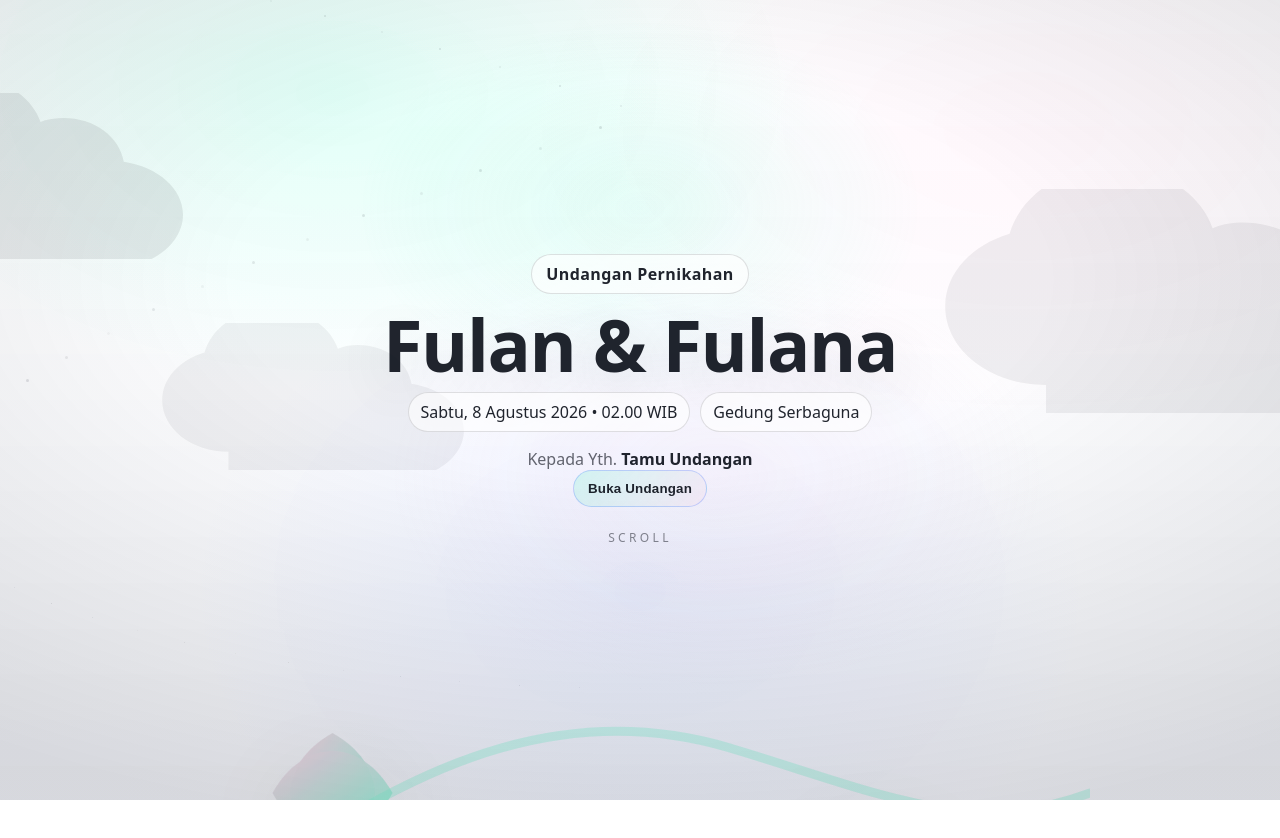
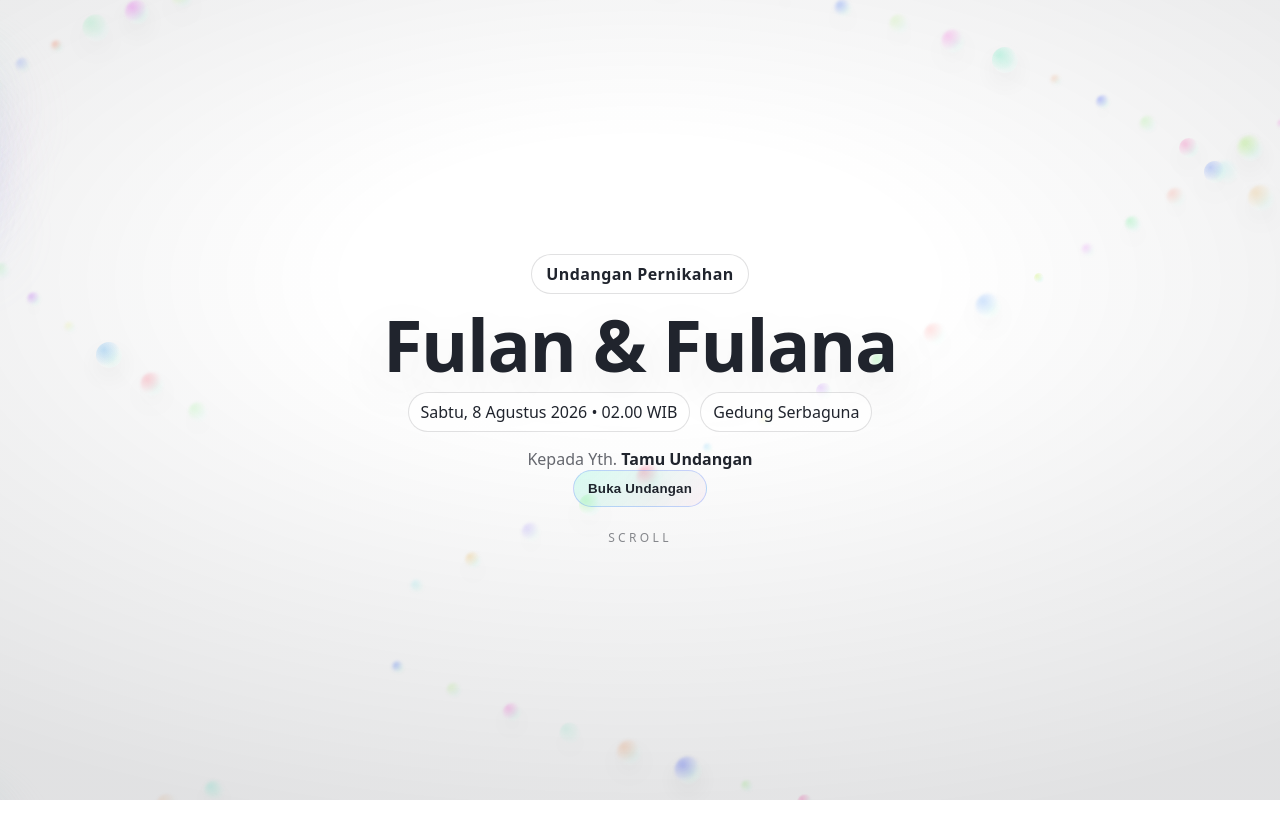
Before and after one commit to yurasera/FloWedding, a React (Vite) app: page / in a window 1280 px wide. Shown: the top 838 px of the page. Built offline with nearby package versions, Linux system fonts and the light colour scheme.

Commit message:
refactor(CoverHeader): component micro parallax scene

```diff
--- /dev/null
+++ b/src/components/MicroParallaxScene.jsx
@@ -0,0 +1,107 @@
+import ParallaxLayer from "./ParallaxLayer.jsx";
+
+function Sparkle({ className = "", style }) {
+  return (
+    <span className={`sparkle ${className}`} style={style} aria-hidden="true">
+      <span className="sparkle-core" />
+    </span>
+  );
+}
+
+function SparkleField({ count = 46, seed = 1 }) {
+  const items = Array.from({ length: count }).map((_, i) => {
+    const t = i + seed * 97;
+    const left = `${(Math.sin(t * 999) * 0.5 + 0.5) * 100}%`;
+    const top = `${(Math.cos(t * 777) * 0.5 + 0.5) * 100}%`;
+    const size = 10 + ((t * 17) % 18);
+    const blur = 0.5 + ((t * 13) % 12) / 10;
+    const opacity = 0.35 + ((t * 29) % 55) / 100;
+    const hue = (t * 47) % 360;
+    return (
+      <Sparkle
+        key={i}
+        style={{
+          left,
+          top,
+          width: size,
+          height: size,
+          opacity,
+          filter: `blur(${blur}px)`,
+          "--h": `${hue}deg`,
+        }}
+      />
+    );
+  });
+  return <div className="sparklefield">{items}</div>;
+}
+
+function Bubble({ style }) {
+  return <span className="bubble" style={style} aria-hidden="true" />;
+}
+
+function BubbleField({ count = 18, seed = 1 }) {
+  const items = Array.from({ length: count }).map((_, i) => {
+    const t = i + seed * 131;
+    const left = `${(Math.sin(t * 333) * 0.5 + 0.5) * 100}%`;
+    const top = `${(Math.cos(t * 555) * 0.5 + 0.5) * 100}%`;
+    const size = 80 + ((t * 19) % 160);
+    const opacity = 0.14 + ((t * 37) % 22) / 100;
+    return (
+      <Bubble
+        key={i}
+        style={{
+          left,
+          top,
+          width: size,
+          height: size,
+          opacity,
+        }}
+      />
+    );
+  });
+  return <div className="bubblefield">{items}</div>;
+}
+
+export default function MicroParallaxScene() {
+  return (
+    <div className="scene micro-scene" aria-hidden="true">
+      <ParallaxLayer
+        speed={0.08}
+        range={320}
+        mouseX={30}
+        mouseY={18}
+        rotateX={4}
+        rotateY={-4}
+        className="micro-layer micro-bubbles"
+      >
+        <BubbleField count={20} seed={1} />
+      </ParallaxLayer>
+
+      <ParallaxLayer
+        speed={0.16}
+        range={360}
+        mouseX={42}
+        mouseY={26}
+        rotateX={6}
+        rotateY={-6}
+        className="micro-layer micro-sparkles"
+      >
+        <SparkleField count={58} seed={2} />
+      </ParallaxLayer>
+
+      <ParallaxLayer
+        speed={0.26}
+        range={360}
+        mouseX={56}
+        mouseY={34}
+        rotateX={8}
+        rotateY={-8}
+        className="micro-layer micro-sparkles2"
+      >
+        <SparkleField count={44} seed={3} />
+      </ParallaxLayer>
+
+      <div className="scene-vignette micro-vignette" />
+    </div>
+  );
+}
--- a/src/components/ParallaxLayer.jsx
+++ b/src/components/ParallaxLayer.jsx
@@ -10,6 +10,10 @@ function getScrollY() {
 export default function ParallaxLayer({
   speed = 0.25,
   range = 220,
+  mouseX = 0,
+  mouseY = 0,
+  rotateX = 0,
+  rotateY = 0,
   className = "",
   style,
   children,
@@ -50,7 +54,9 @@ export default function ParallaxLayer({
 
   const transform = reducedMotion
     ? undefined
-    : `translate3d(0, ${offset.toFixed(2)}px, 0)`;
+    : `translate3d(calc(var(--pmx, 0) * ${mouseX}px), calc(${offset.toFixed(
+        2
+      )}px + (var(--pmy, 0) * ${mouseY}px)), 0) rotateX(calc(var(--pmy, 0) * ${rotateX}deg)) rotateY(calc(var(--pmx, 0) * ${rotateY}deg))`;
 
   return (
     <div
--- a/src/components/ParallaxScene.jsx
+++ b/src/components/ParallaxScene.jsx
@@ -92,22 +92,39 @@ function Floral({ className = "" }) {
 export default function ParallaxScene() {
   return (
     <div className="scene">
-      <ParallaxLayer speed={0.12} range={520} className="scene-bg">
+      <ParallaxLayer speed={0.12} range={520} mouseX={18} mouseY={12} rotateX={2} rotateY={-2} className="scene-bg">
         <div className="bg-gradient" />
         <DotField density={72} />
       </ParallaxLayer>
 
-      <ParallaxLayer speed={0.22} range={560} className="scene-clouds">
+      <ParallaxLayer
+        speed={0.22}
+        range={560}
+        mouseX={34}
+        mouseY={22}
+        rotateX={5}
+        rotateY={-5}
+        className="scene-clouds"
+      >
         <Cloud className="c1" />
         <Cloud className="c2" />
         <Cloud className="c3" />
       </ParallaxLayer>
 
-      <ParallaxLayer speed={0.36} range={520} className="scene-glow">
+      <ParallaxLayer speed={0.36} range={520} mouseX={24} mouseY={16} rotateX={3} rotateY={-3} className="scene-glow">
         <div className="glow" />
       </ParallaxLayer>
 
-      <ParallaxLayer speed={0.52} range={520} className="scene-floral" origin="bottom">
+      <ParallaxLayer
+        speed={0.52}
+        range={520}
+        mouseX={44}
+        mouseY={32}
+        rotateX={7}
+        rotateY={-7}
+        className="scene-floral"
+        origin="bottom"
+      >
         <Floral className="f1" />
       </ParallaxLayer>
 
--- a/src/sections/CoverHeader.jsx
+++ b/src/sections/CoverHeader.jsx
@@ -1,5 +1,6 @@
-import ParallaxScene from "../components/ParallaxScene.jsx";
+import MicroParallaxScene from "../components/MicroParallaxScene.jsx";
 import Reveal from "../components/Reveal.jsx";
+import { useEffect, useRef } from "react";
 
 function Pill({ children }) {
   return <span className="pill">{children}</span>;
@@ -13,9 +14,59 @@ export default function CoverHeader({
   guestName,
   onOpen,
 }) {
+  const ref = useRef(null);
+
+  useEffect(() => {
+    const el = ref.current;
+    if (!el) return;
+
+    let raf = 0;
+    let targetX = 0;
+    let targetY = 0;
+    let curX = 0;
+    let curY = 0;
+
+    const update = () => {
+      raf = 0;
+      curX += (targetX - curX) * 0.14;
+      curY += (targetY - curY) * 0.14;
+      el.style.setProperty("--pmx", curX.toFixed(4));
+      el.style.setProperty("--pmy", curY.toFixed(4));
+      if (Math.abs(targetX - curX) > 0.001 || Math.abs(targetY - curY) > 0.001) {
+        raf = window.requestAnimationFrame(update);
+      }
+    };
+
+    const onPointerMove = (e) => {
+      if (e.pointerType && e.pointerType !== "mouse" && e.pointerType !== "pen") return;
+      const rect = el.getBoundingClientRect();
+      const x = ((e.clientX - rect.left) / Math.max(1, rect.width)) * 2 - 1;
+      const y = ((e.clientY - rect.top) / Math.max(1, rect.height)) * 2 - 1;
+      targetX = Math.max(-1, Math.min(1, x));
+      targetY = Math.max(-1, Math.min(1, y));
+      if (!raf) raf = window.requestAnimationFrame(update);
+    };
+
+    const onPointerLeave = () => {
+      targetX = 0;
+      targetY = 0;
+      if (!raf) raf = window.requestAnimationFrame(update);
+    };
+
+    el.addEventListener("pointermove", onPointerMove, { passive: true });
+    el.addEventListener("pointerleave", onPointerLeave);
+    el.style.setProperty("--pmx", "0");
+    el.style.setProperty("--pmy", "0");
+    return () => {
+      el.removeEventListener("pointermove", onPointerMove);
+      el.removeEventListener("pointerleave", onPointerLeave);
+      if (raf) window.cancelAnimationFrame(raf);
+    };
+  }, []);
+
   return (
-    <header className={`cover ${opened ? "is-open" : ""}`}>
-      <ParallaxScene />
+    <header ref={ref} className={`cover ${opened ? "is-open" : ""}`}>
+      <MicroParallaxScene />
       <div className="cover-content">
         <div className="container">
           <Reveal>
--- a/src/styles.css
+++ b/src/styles.css
@@ -175,12 +175,14 @@ code {
   inset: 0;
   overflow: hidden;
   z-index: 1;
+  perspective: 900px;
 }
 
 .parallax-layer {
   position: absolute;
   inset: -10% -10%;
   will-change: transform;
+  transform-style: preserve-3d;
 }
 
 .scene-bg {
@@ -213,6 +215,49 @@ code {
   inset: 0;
   background: radial-gradient(90% 70% at 50% 35%, transparent 35%, rgba(8, 12, 22, 0.14) 100%);
   pointer-events: none;
+}
+
+/* Micro parallax scene (smaller, more elements) */
+.micro-scene {
+  pointer-events: none;
+}
+
+.micro-layer {
+  inset: -8% -8%;
+}
+
+.bubblefield,
+.sparklefield {
+  position: absolute;
+  inset: 0;
+}
+
+.bubble {
+  position: absolute;
+  border-radius: 999px;
+  background: radial-gradient(circle at 30% 30%, rgba(124, 247, 212, 0.24), transparent 60%),
+    radial-gradient(circle at 60% 45%, rgba(255, 209, 230, 0.18), transparent 62%),
+    radial-gradient(circle at 50% 60%, rgba(90, 135, 255, 0.12), transparent 65%);
+  transform: translate3d(-50%, -50%, 0);
+  filter: blur(8px);
+}
+
+.sparkle {
+  position: absolute;
+  transform: translate3d(-50%, -50%, 0);
+}
+
+.sparkle-core {
+  position: absolute;
+  inset: 0;
+  border-radius: 999px;
+  background: radial-gradient(circle at 30% 30%, color-mix(in oklab, #ffffff 60%, hsl(var(--h, 180deg) 85% 60%) 40%), transparent 62%),
+    radial-gradient(circle at 60% 60%, rgba(124, 247, 212, 0.18), transparent 64%);
+  box-shadow: 0 10px 30px rgba(8, 12, 22, 0.08);
+}
+
+.micro-vignette {
+  background: radial-gradient(90% 70% at 50% 35%, transparent 25%, rgba(8, 12, 22, 0.12) 100%);
 }
 
 .dotfield {
```
